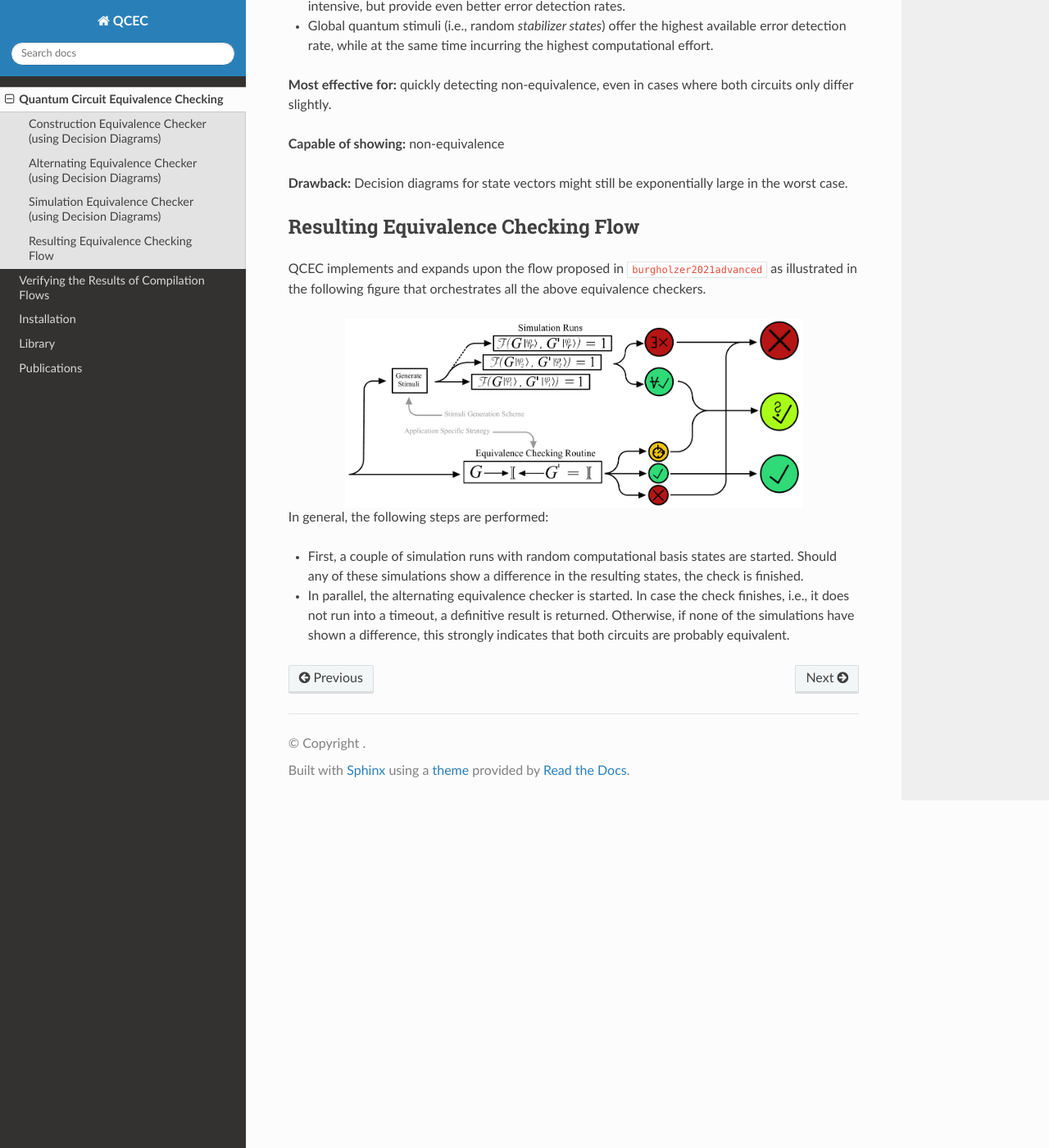
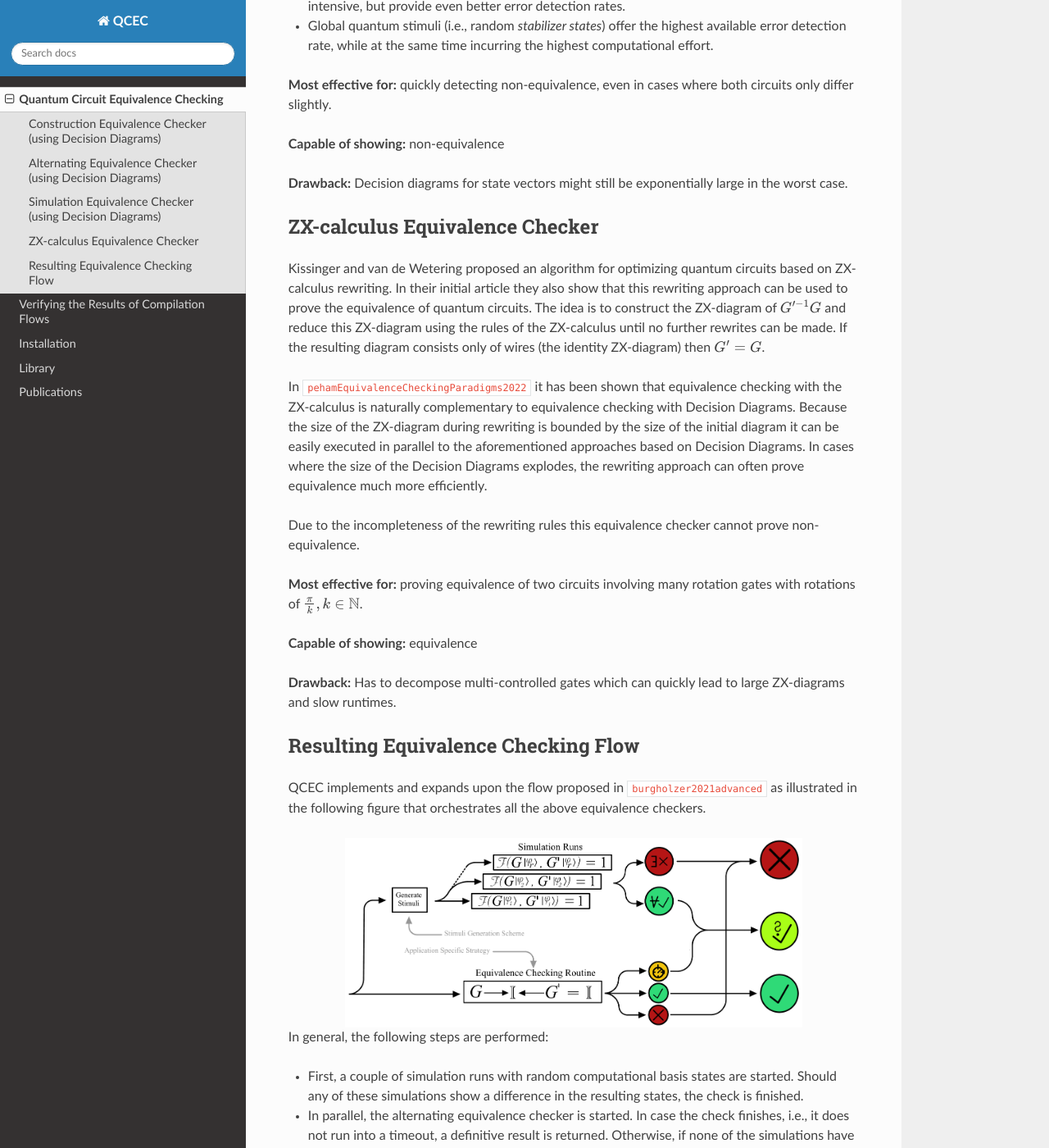
Before and after one commit to cda-tum/mqt-qcec, a Sphinx documentation site: the page built from docs/source/EquivalenceChecking.rst, in a window 1280 px wide and 1400 px high, scrolled down 2180 px. Shown: the whole window at 82% size. Built offline with Sphinx 7.4.7 and the Read the Docs theme 2.0.0, drawn with Linux system fonts in a browser that asks for light colours; the version number could not be read and is left out; cross-references to code outside the pages are shown as plain code.

Commit message:
Adapted docs to include documentation for the ZX-calculus checker.

```diff
--- a/docs/source/EquivalenceChecking.rst
+++ b/docs/source/EquivalenceChecking.rst
@@ -71,6 +71,26 @@ In :cite:p:`burgholzer2021randomStimuliGenerationQuantum`, several types of stat
 
 **Drawback:** Decision diagrams for state vectors might still be exponentially large in the worst case.
 
+ZX-calculus Equivalence Checker
+###############################
+
+Kissinger and van de Wetering proposed an algorithm for optimizing quantum circuits based on ZX-calculus rewriting.
+In their initial article they also show that this rewriting approach can be used to prove the equivalence of quantum circuits.
+The idea is to construct the ZX-diagram of :math:`G^{\prime -1} G`  and reduce this ZX-diagram using the rules of the ZX-calculus until no further rewrites can be made.
+If the resulting diagram consists only of wires (the identity ZX-diagram) then :math:`G^{\prime} = G`.
+
+In :cite:p:`pehamEquivalenceCheckingParadigms2022` it has been shown that equivalence checking with the ZX-calculus is naturally complementary to equivalence checking with Decision Diagrams.
+Because the size of the ZX-diagram during rewriting is bounded by the size of the initial diagram it can be easily executed in parallel to the aforementioned approaches based on Decision Diagrams.
+In cases where the size of the Decision Diagrams explodes, the rewriting approach can often prove equivalence much more efficiently.
+
+Due to the incompleteness of the rewriting rules this equivalence checker cannot prove non-equivalence.
+
+**Most effective for:** proving equivalence of two circuits involving many rotation gates with rotations of :math:`\frac{\pi}{k}, k\in\mathbb{N}`.
+
+**Capable of showing:** equivalence
+
+**Drawback:** Has to decompose multi-controlled gates which can quickly lead to large ZX-diagrams and slow runtimes.
+
 Resulting Equivalence Checking Flow
 ###################################
 
--- a/docs/source/refs.bib
+++ b/docs/source/refs.bib
@@ -46,3 +46,11 @@
  year = {2021},
  url = {https://dl.acm.org/doi/10.1145/3491246}
 }
+
+@inproceedings{pehamEquivalenceCheckingParadigms2022,
+    title = {Equivalence checking paradigms in quantum circuit design: A case study.},
+    booktitle = {Design Automation Conference},
+    author = {Peham, Tom and Burgholzer, Lukas and Wille, Robert},
+    year = {2022},
+    url = {https://www.cda.cit.tum.de/files/eda/2022_dac_equivalence_checking_paradigms_in_quantum_circuit_design.pdf}
+}
```
